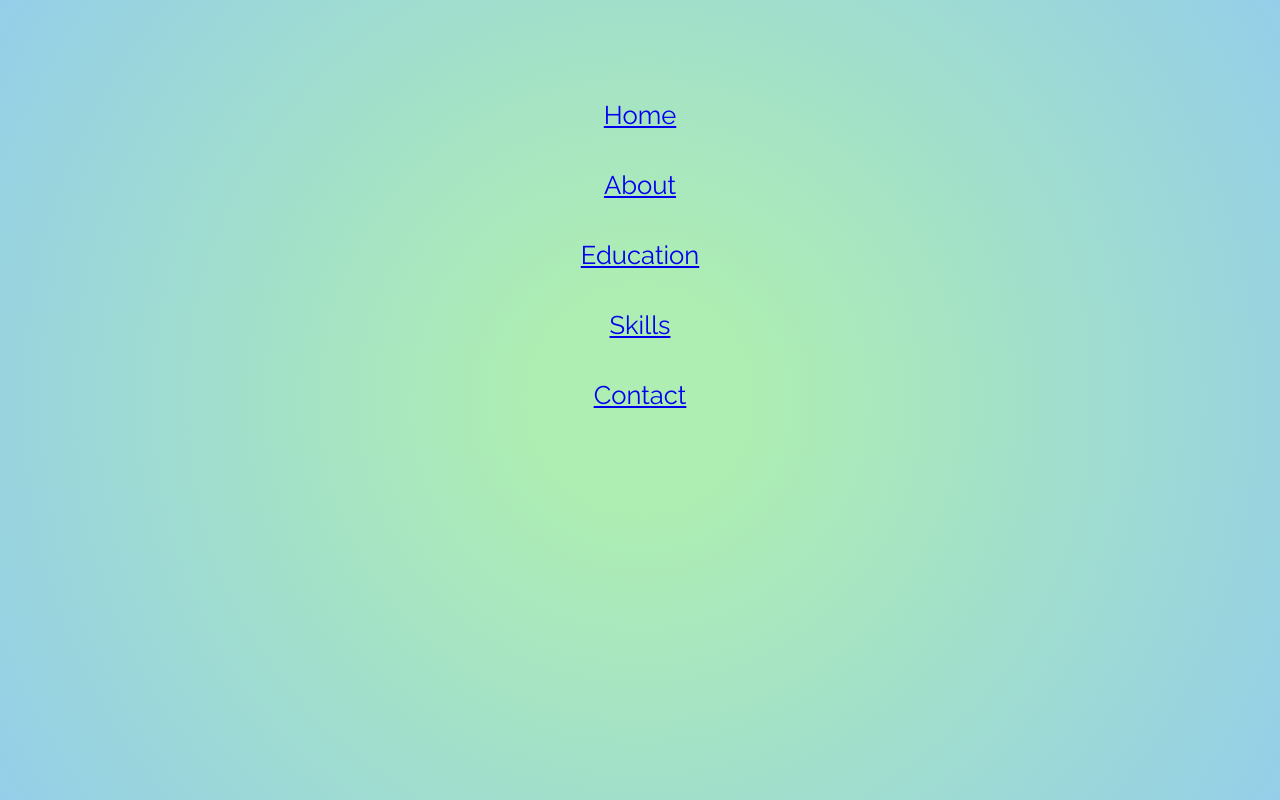
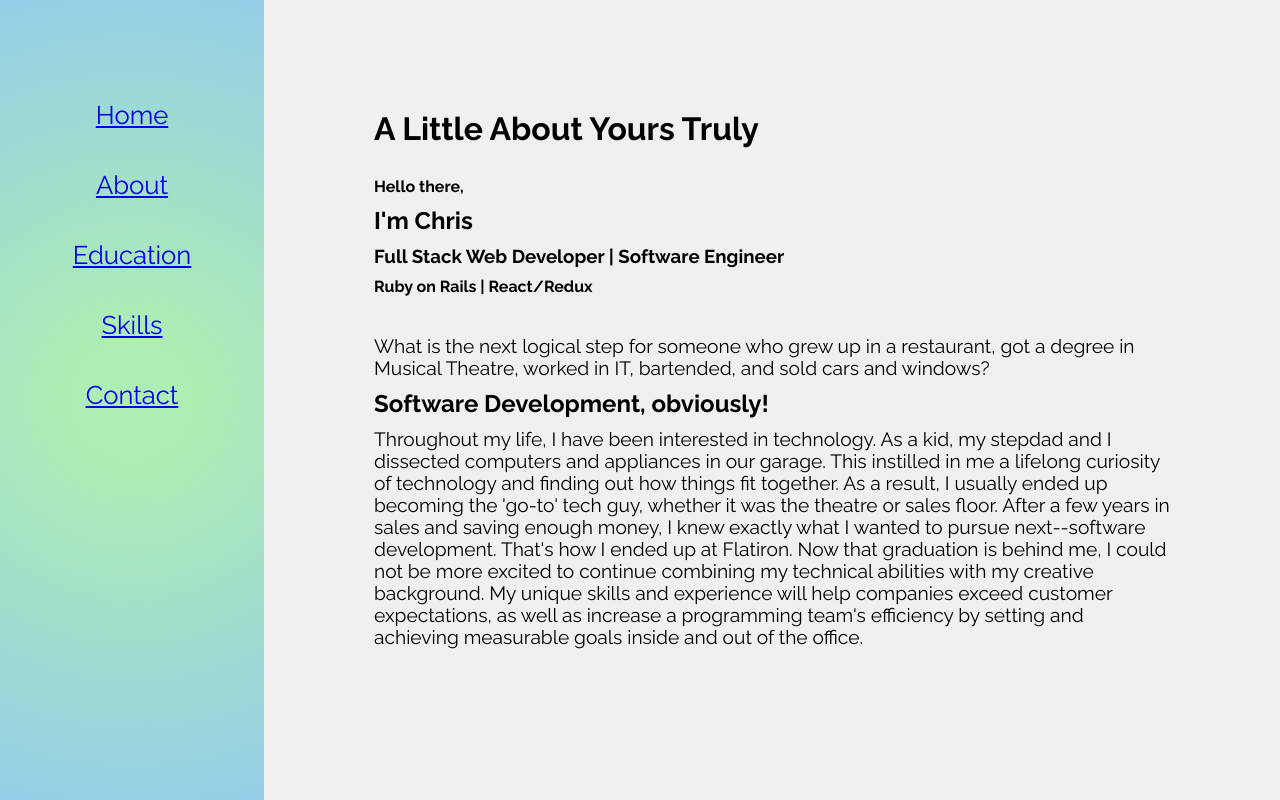
Before and after one commit to christopherkalfas/portfolio-site, a React (Create React App) app: page /about in a window 1280 px wide. Built offline with nearby package versions, Linux system fonts and the light colour scheme; the HTML template or start-up script is replaced by a standard one.

Commit message:
Added content and stlying for About page.

```diff
--- a/src/App.css
+++ b/src/App.css
@@ -21,8 +21,27 @@ min-height: 100vh;
 /* .condiv class is for the right side content container*/
 .condiv {
 padding: 100px ;
-background-color: #f4f5f9;
+background-color: #F0F0F0;
 flex:var(--condiv-flex);
+}
+.home
+{
+  display: flex;
+  justify-content: center;
+  flex-direction: column;
+  align-items: center;
+
+}
+.profilepic
+{
+  border-radius: 50%;
+  width: 200px;
+  margin: 30px;
+}
+.typingeffect
+{
+  font-size: var(--typing-font);
+  margin-bottom: 30px;
 }
 
 nav {
@@ -61,3 +80,14 @@ color: #9a9b9c;
 .social i:hover {
 color: #ffffff;
 }
+
+.subtopic {
+  margin:10px 10px 30px 10px !important;
+  }
+p {
+  font-size: var(--fontsize-p);
+}
+
+h1,h2,h3,h4,p {
+  margin: 10px;
+}
--- a/src/App.js
+++ b/src/App.js
@@ -4,6 +4,7 @@ import './App.css';
 
 import Navbar from "./components/Navbar"
 import Home from "./contents/Home"
+import About from "./contents/About"
 
 function App() {
   return (
@@ -13,6 +14,9 @@ function App() {
         <Route exact path="/">
           <Home />
         </Route>
+        <Route exact path="/about">
+          <About />
+        </Route>
       </div>
     </Router>
   );
--- a/src/contents/About.js
+++ b/src/contents/About.js
@@ -0,0 +1,30 @@
+import React from "react"
+
+const About = () => {
+    return(
+        <div className="condiv">
+            <h1 className="subtopic">
+                A Little About Yours Truly
+            </h1>
+            <h4>
+                Hello there,
+            </h4>
+            <h2> I'm Chris</h2>
+            <h3>Full Stack Web Developer | Software Engineer</h3>
+            <h4> Ruby on Rails | React/Redux </h4>
+            <br></br>
+            <p>
+                What is the next logical step for someone who grew up in a restaurant, got a degree in Musical Theatre, worked in IT, bartended, and sold cars and windows?
+            </p>
+            <h2>
+                Software Development, obviously!
+            </h2>
+            <p>
+            Throughout my life, I have been interested in technology. As a kid, my stepdad and I dissected computers and appliances in our garage. This instilled in me a lifelong curiosity of technology and finding out how things fit together. As a result, I usually ended up becoming the 'go-to' tech guy, whether it was the theatre or sales floor. After a few years in sales and saving enough money, I knew exactly what I wanted to pursue next--software development. That's how I ended up at Flatiron.
+            Now that graduation is behind me, I could not be more excited to continue combining my technical abilities with my creative background. My unique skills and experience will help companies exceed customer expectations, as well as increase a programming team's efficiency by setting and achieving measurable goals inside and out of the office.
+            </p>
+        </div>
+    )
+}
+
+export default About
--- a/src/contents/Home.js
+++ b/src/contents/Home.js
@@ -11,7 +11,7 @@ const Home = () => {
             <ReactTypingEffect
                 className="typingeffect"
                 text={["Hello, world! I am Christopher Kalfas, I am a Full Stack Web Developer." ]}
-                speed={100}
+                speed={90}
                 eraseDelay={700}
             />
             <Social />
```
